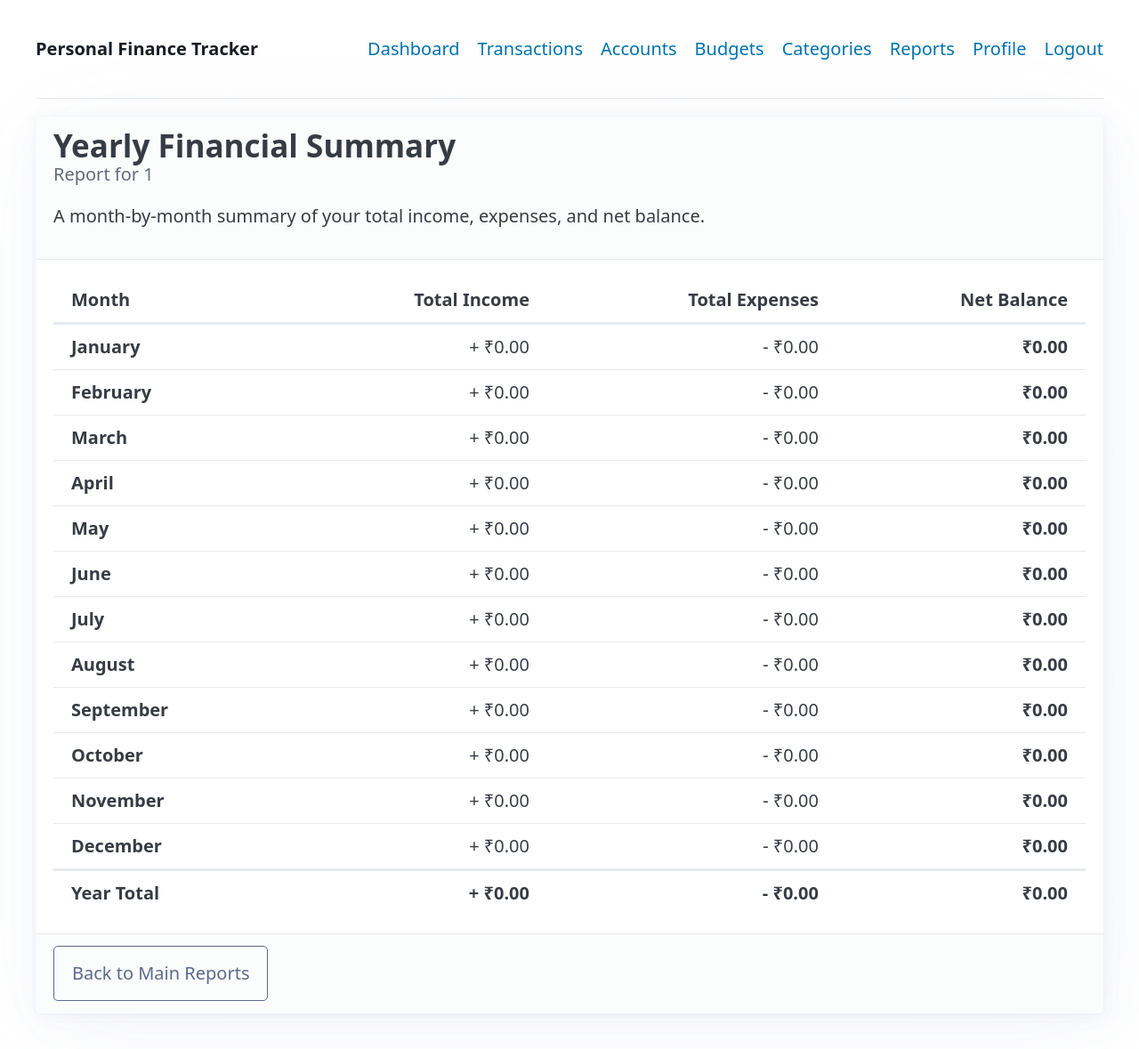
After one commit to PrajwalMadhyastha/personal-finance-webapp, a Flask app: page /report/yearly/1 in a window 1280 px wide. The commit adds this page. Shown: the whole page at 89% size. Run offline with Flask 3, Linux system fonts and the light colour scheme; a user stored in the database is signed in; tables that the repository leaves empty hold one stand-in row (values such as "Sample post"); parts of the project's set-up code (start-up, migrations or seed data) failed here and were passed over; some libraries are stand-ins or nearby versions.

Commit message:
feat(reports): Add yearly financial summary report

```diff
--- a/finance_tracker/routes.py
+++ b/finance_tracker/routes.py
@@ -11,10 +11,11 @@ import decimal
 import csv
 import io
 from collections import defaultdict
-from datetime import datetime, timedelta
+from datetime import datetime, timedelta, timezone
 from .models import Transaction, User, Category, Account, Budget, Tag
 from sqlalchemy import func, select
 from sqlalchemy import or_
+import calendar
 
 # ===================================================================
 # BLUEPRINT DEFINITION
@@ -43,8 +44,9 @@ def dashboard():
     trans_stmt = select(Transaction).filter_by(user_id=current_user.id).order_by(Transaction.transaction_date.desc()).limit(10)
     recent_transactions = db.session.execute(trans_stmt).scalars().all()
 
-    current_month = datetime.utcnow().month
-    current_year = datetime.utcnow().year
+    now_utc = datetime.now(timezone.utc)
+    current_month = now_utc.month
+    current_year = now_utc.year
 
     budget_stmt = select(Budget).filter_by(user_id=current_user.id, month=current_month, year=current_year)
     current_budgets = db.session.execute(budget_stmt).scalars().all()
@@ -392,7 +394,7 @@ def budgets():
     user_budgets = db.session.execute(select(Budget).filter_by(user_id=current_user.id).order_by(Budget.year.desc(), Budget.month.desc())).scalars().all()
     user_categories = db.session.execute(select(Category).filter_by(user_id=current_user.id).order_by(Category.name)).scalars().all()
 
-    current_year = datetime.utcnow().year
+    current_year = datetime.now(timezone.utc).year
     years_for_dropdown = range(current_year - 1, current_year + 5)
     month_names = {i: datetime(current_year, i, 1).strftime('%B') for i in range(1, 13)}
 
@@ -619,8 +621,65 @@ def reports():
         sorted_categories = sorted(monthly_summary_raw[month_key].items(), key=lambda item: item[1], reverse=True)
         monthly_summary_final[month_name] = sorted_categories
 
-    return render_template('reports.html', monthly_summary=monthly_summary_final)
+    return render_template(
+        'reports.html',
+        monthly_summary=monthly_summary_final,
+        now=datetime.now(timezone.utc)  # FIXED: Use timezone-aware datetime
+    )
 
+@main_bp.route('/report/yearly/<int:year>')
+@login_required
+def yearly_report(year):
+    """
+    Generates and displays a year-at-a-glance report showing total income,
+    expenses, and net balance for each month.
+    """
+    # 1. The SQLAlchemy query to get monthly totals grouped by transaction type
+    stmt = select(
+        func.extract('month', Transaction.transaction_date).label('month'),
+        Transaction.transaction_type,
+        func.sum(Transaction.amount).label('total_amount')
+    ).where(
+        Transaction.user_id == current_user.id,
+        func.extract('year', Transaction.transaction_date) == year
+    ).group_by(
+        func.extract('month', Transaction.transaction_date),
+        Transaction.transaction_type
+    )
+
+    query_results = db.session.execute(stmt).all()
+
+    # 2. Process the query results into a structured dictionary
+    # Initialize data for all 12 months to ensure every month is displayed
+    report_data = {
+        month_num: {
+            'month_name': calendar.month_name[month_num],
+            'income': decimal.Decimal(0),
+            'expense': decimal.Decimal(0),
+            'net': decimal.Decimal(0)
+        } for month_num in range(1, 13)
+    }
+
+    for month_num, trans_type, total_amount in query_results:
+        if trans_type == 'income':
+            report_data[month_num]['income'] = total_amount
+        else: # 'expense'
+            report_data[month_num]['expense'] = total_amount
+
+    # 3. Calculate the net balance for each month and grand totals
+    grand_total = {'income': 0, 'expense': 0, 'net': 0}
+    for month_data in report_data.values():
+        month_data['net'] = month_data['income'] - month_data['expense']
+        grand_total['income'] += month_data['income']
+        grand_total['expense'] += month_data['expense']
+    grand_total['net'] = grand_total['income'] - grand_total['expense']
+
+    return render_template(
+        'yearly_report.html',
+        report_data=report_data,
+        year=year,
+        grand_total=grand_total
+    )
 
 @main_bp.route('/export-transactions')
 @login_required
@@ -671,7 +730,7 @@ def daily_expense_trend():
         start_date = datetime.strptime(start_date_str, '%Y-%m-%d').date()
         end_date = datetime.strptime(end_date_str, '%Y-%m-%d').date()
     else:
-        end_date = datetime.utcnow().date()
+        end_date = datetime.now(timezone.utc).date()
         start_date = end_date - timedelta(days=29)
 
     end_date_inclusive = datetime.combine(end_date, datetime.max.time())
--- a/finance_tracker/templates/base.html
+++ b/finance_tracker/templates/base.html
@@ -53,6 +53,12 @@
 
         {% block content %}{% endblock %}
 
+        </main>
+
+    <script src="https://cdn.jsdelivr.net/npm/chart.js"></script>
+
+    {% block scripts %}{% endblock %}
+
     </main>
 </body>
 </html>
--- /dev/null
+++ b/finance_tracker/templates/yearly_report.html
@@ -0,0 +1,55 @@
+{% extends "base.html" %}
+
+{% block title %}Yearly Report for {{ year }}{% endblock %}
+
+{% block content %}
+    <article>
+        <header>
+            <hgroup>
+                <h2>Yearly Financial Summary</h2>
+                <h3>Report for {{ year }}</h3>
+            </hgroup>
+            <p>A month-by-month summary of your total income, expenses, and net balance.</p>
+        </header>
+
+        <table>
+            <thead>
+                <tr>
+                    <th>Month</th>
+                    <th style="text-align: right;">Total Income</th>
+                    <th style="text-align: right;">Total Expenses</th>
+                    <th style="text-align: right;">Net Balance</th>
+                </tr>
+            </thead>
+            <tbody>
+                {% for month_num, data in report_data.items() %}
+                <tr>
+                    <td><strong>{{ data.month_name }}</strong></td>
+                    <td style="text-align: right; color: var(--pico-color-green-500);">+ ₹{{ "%.2f"|format(data.income) }}</td>
+                    <td style="text-align: right; color: var(--pico-color-red-500);">- ₹{{ "%.2f"|format(data.expense) }}</td>
+                    <td style="text-align: right;">
+                        <strong class="{% if data.net >= 0 %}income{% else %}expense{% endif %}">
+                            ₹{{ "%.2f"|format(data.net) }}
+                        </strong>
+                    </td>
+                </tr>
+                {% endfor %}
+            </tbody>
+            <tfoot>
+                <tr>
+                    <td><strong>Year Total</strong></td>
+                    <td style="text-align: right;"><strong>+ ₹{{ "%.2f"|format(grand_total.income) }}</strong></td>
+                    <td style="text-align: right;"><strong>- ₹{{ "%.2f"|format(grand_total.expense) }}</strong></td>
+                    <td style="text-align: right;">
+                        <strong class="{% if grand_total.net >= 0 %}income{% else %}expense{% endif %}">
+                            ₹{{ "%.2f"|format(grand_total.net) }}
+                        </strong>
+                    </td>
+                </tr>
+            </tfoot>
+        </table>
+        <footer>
+            <a href="{{ url_for('main.reports') }}" role="button" class="secondary outline">Back to Main Reports</a>
+        </footer>
+    </article>
+{% endblock %}
```
Also changed, not shown: finance_tracker/templates/reports.html (+50 -10 lines).
